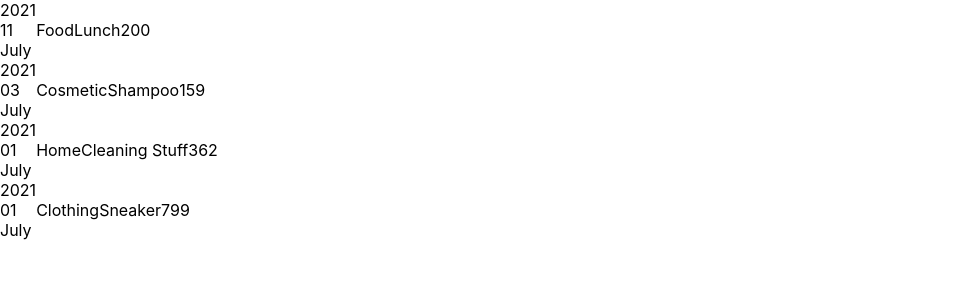
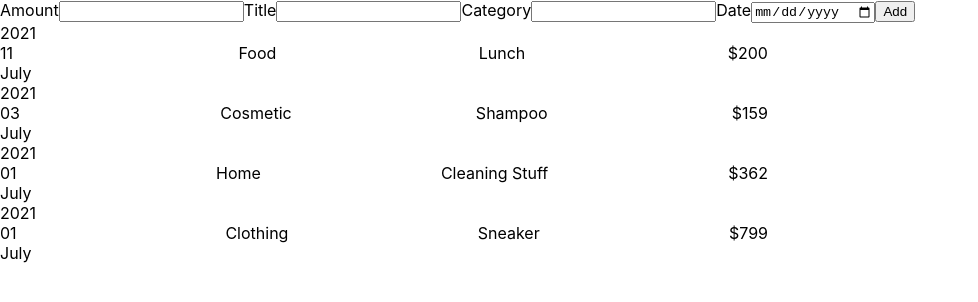
Before and after one commit to damacusdos/expense-tracker-app, a React (Create React App) app: page / in a window 1280 px wide. Shown: the top 302 px of the page, without its empty margins (0-978 px from the left). Built offline with nearby package versions, Linux system fonts and the light colour scheme.

Commit message:
create add expense form

```diff
--- a/src/App.js
+++ b/src/App.js
@@ -1,6 +1,8 @@
+import { useState } from "react";
 import Expenses from "./components/Expenses/Expenses";
+import NewExpense from "./components/NewExpense/NewExpense";
 
-const expenses = [
+const defaultExpenses = [
   {
     id: "e1",
     title: "Lunch",
@@ -23,7 +25,7 @@ const expenses = [
     date: new Date(2021, 6, 1),
   },
   {
-    id: "e2",
+    id: "e4",
     title: "Sneaker",
     amount: 799,
     category: "Clothing",
@@ -32,8 +34,17 @@ const expenses = [
 ];
 
 function App() {
+  const [expenses, setExpenses] = useState(defaultExpenses);
+
+  const addNewExpense = (data) => {
+    setExpenses((prevExpense) => {
+      return [data, ...prevExpense];
+    });
+  };
+
   return (
     <div>
+      <NewExpense onAddExpense={addNewExpense} />
       <Expenses expenses={expenses} />
     </div>
   );
--- a/src/components/Expenses/ExpenseItem.js
+++ b/src/components/Expenses/ExpenseItem.js
@@ -9,7 +9,7 @@ const ExpenseItem = (props) => {
         <ExpenseDate date={props.date} />
         <div>{props.category}</div>
         <div>{props.title}</div>
-        <div>{props.amount}</div>
+        <div>${props.amount}</div>
       </Card>
     </div>
   );
--- a/src/components/Expenses/ExpenseItem.module.css
+++ b/src/components/Expenses/ExpenseItem.module.css
@@ -1,4 +1,6 @@
 .expense-item {
   display: flex;
   align-items: center;
+  justify-content: space-between;
+  width: 100%;
 }
--- a/src/components/Expenses/ExpenseList.js
+++ b/src/components/Expenses/ExpenseList.js
@@ -1,11 +1,13 @@
 import React from "react";
 import ExpenseItem from "./ExpenseItem";
+import styles from "./ExpenseList.module.css";
 
 const ExpenseList = (props) => {
   return (
-    <div>
+    <div className={styles["list-container"]}>
       {props.expenses.map((expense) => (
         <ExpenseItem
+          key={expense.id}
           date={expense.date}
           category={expense.category}
           title={expense.title}
--- /dev/null
+++ b/src/components/Expenses/ExpenseList.module.css
@@ -0,0 +1,3 @@
+.list-container {
+  width: 60%;
+}
--- /dev/null
+++ b/src/components/NewExpense/ExpenseForm.js
@@ -0,0 +1,70 @@
+import React, { useState } from "react";
+
+const ExpenseForm = (props) => {
+  const [typedAmount, setTypedAmount] = useState("");
+  const [typedTitle, setTypedTitle] = useState("");
+  const [typedCategory, setTypedCategory] = useState("");
+  const [typedDate, setTypedDate] = useState("");
+
+  function amountChangeHandler(e) {
+    console.log(e.target.value);
+    setTypedAmount(e.target.value);
+  }
+
+  function titleChangeHandler(e) {
+    setTypedTitle(e.target.value);
+  }
+
+  function categoryChangeHandler(e) {
+    setTypedCategory(e.target.value);
+  }
+
+  function dateChangeHandler(e) {
+    console.log(e.target.value);
+    setTypedDate(e.target.value);
+  }
+
+  function addExpense(e) {
+    e.preventDefault();
+
+    const data = {
+      title: typedTitle,
+      amount: typedAmount,
+      category: typedCategory,
+      date: new Date(typedDate),
+    };
+
+    // console.log(data);
+    props.addExpenseHandler(data);
+    setTypedTitle("");
+    setTypedAmount("");
+    setTypedCategory("");
+    setTypedDate("");
+  }
+
+  return (
+    <div>
+      <form onSubmit={addExpense}>
+        <label>Amount</label>
+        <input
+          type="number"
+          value={typedAmount}
+          onChange={amountChangeHandler}
+        />
+        <label>Title</label>
+        <input type="text" value={typedTitle} onChange={titleChangeHandler} />
+        <label>Category</label>
+        <input
+          type="text"
+          value={typedCategory}
+          onChange={categoryChangeHandler}
+        />
+        <label>Date</label>
+        <input type="date" value={typedDate} onChange={dateChangeHandler} />
+        <button>Add</button>
+      </form>
+    </div>
+  );
+};
+
+export default ExpenseForm;
--- /dev/null
+++ b/src/components/NewExpense/NewExpense.js
@@ -0,0 +1,21 @@
+import React from "react";
+import ExpenseForm from "./ExpenseForm";
+
+const NewExpense = (props) => {
+  const addExpenseHandler = (data) => {
+    const expenseInfo = {
+      ...data,
+      id: Math.random().toString(),
+    };
+
+    props.onAddExpense(expenseInfo);
+  };
+
+  return (
+    <div>
+      <ExpenseForm addExpenseHandler={addExpenseHandler} />
+    </div>
+  );
+};
+
+export default NewExpense;
```
